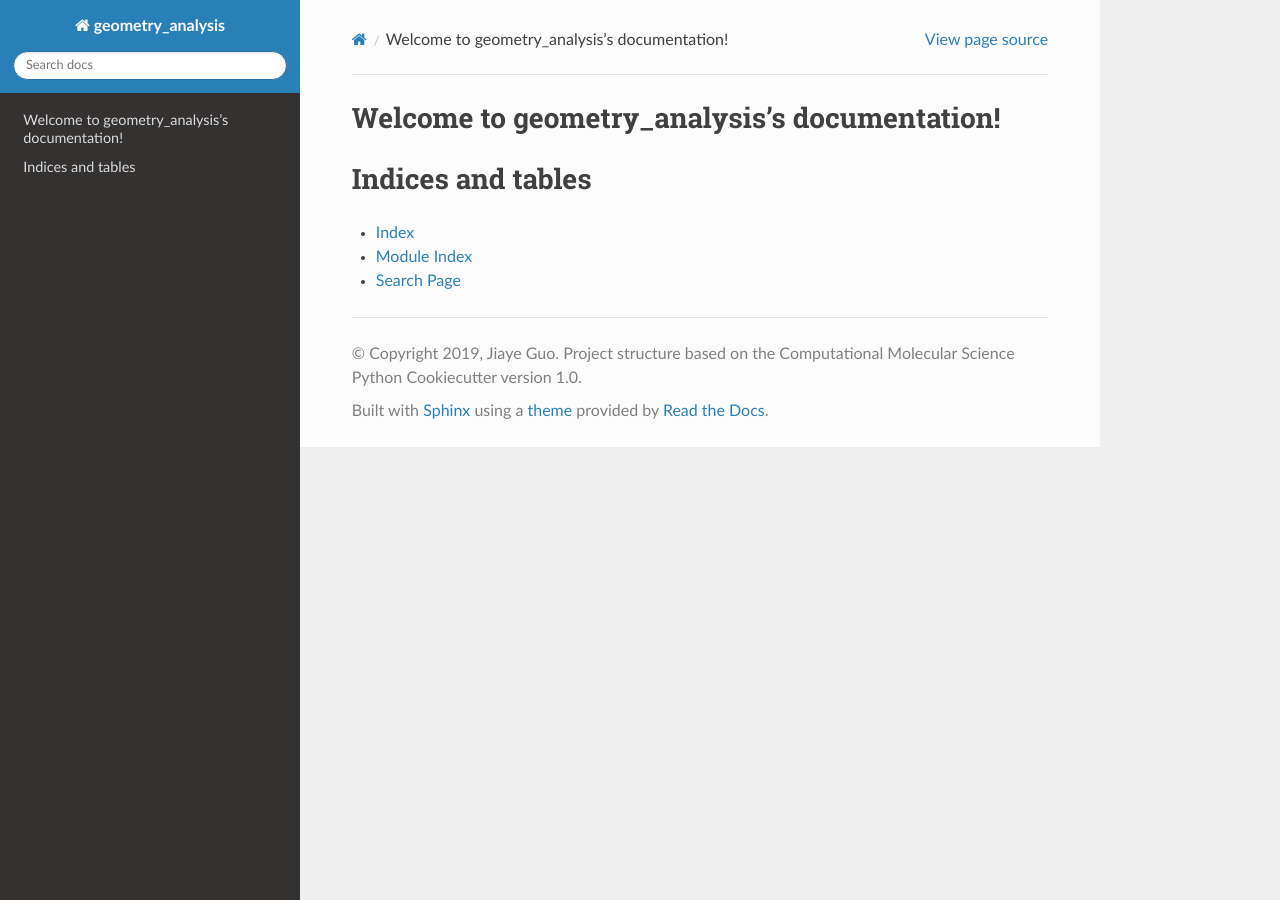
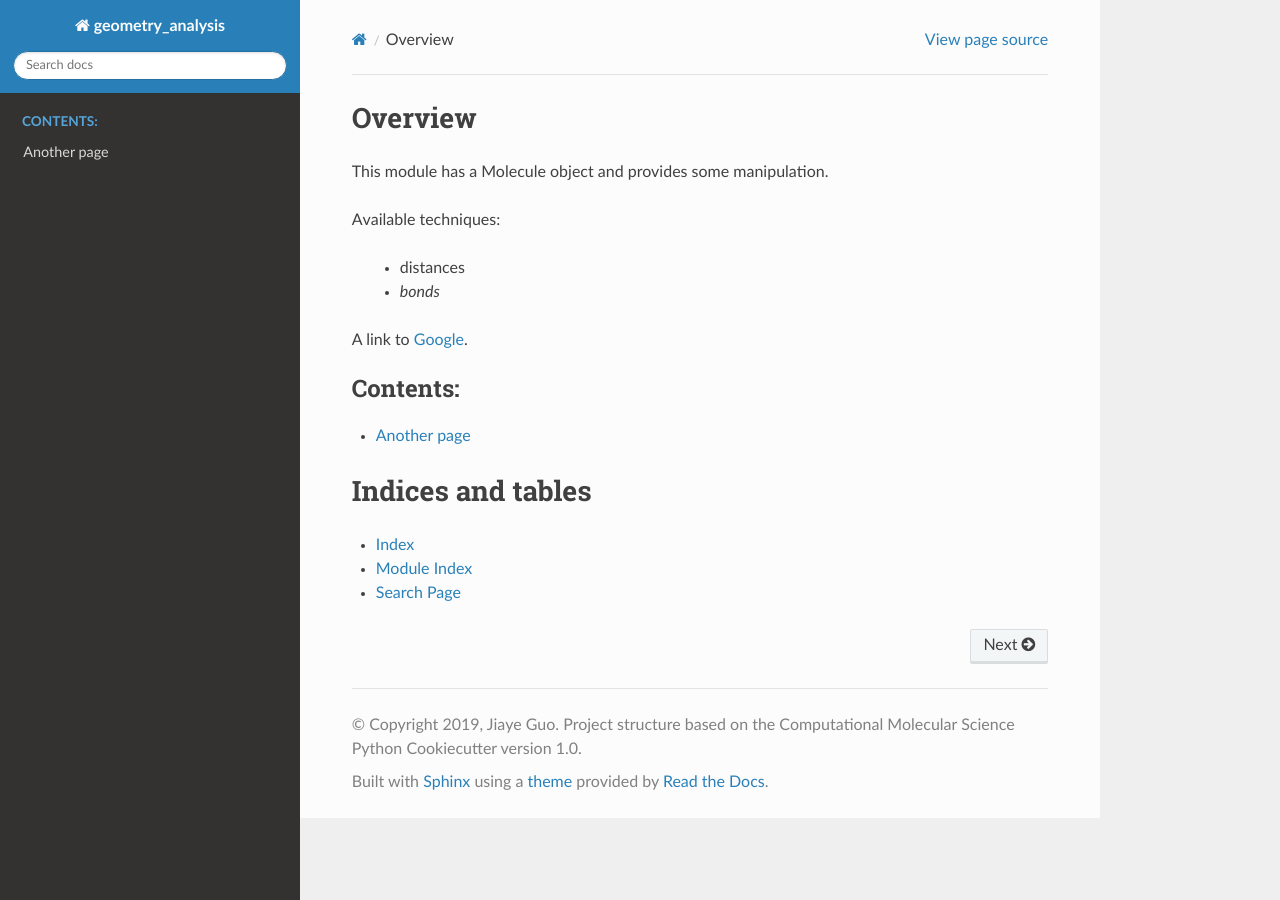
Before and after one commit to jiayeguo/geometry_analysis, a Sphinx documentation site: the page built from docs/index.rst, in a window 1280 px wide. Built offline with Sphinx 7.4.7 and the Read the Docs theme 2.0.0, drawn with Linux system fonts in a browser that asks for light colours.

Commit message:
add to index.rst and another_page.rst

```diff
--- /dev/null
+++ b/docs/another_page.rst
@@ -0,0 +1,4 @@
+Another page
+============
+
+This is the content of another page.
--- a/docs/index.rst
+++ b/docs/index.rst
@@ -3,14 +3,23 @@
    You can adapt this file completely to your liking, but it should at least
    contain the root `toctree` directive.
 
-Welcome to geometry_analysis's documentation!
+Overview
 =========================================================
+
+This module has a Molecule object and provides some manipulation.
+
+Available techniques:
+
+ - distances
+ - *bonds*
+
+A link to `Google <https://www.google.com>`_.
 
 .. toctree::
    :maxdepth: 2
    :caption: Contents:
 
-
+   another_page
 
 Indices and tables
 ==================
```
